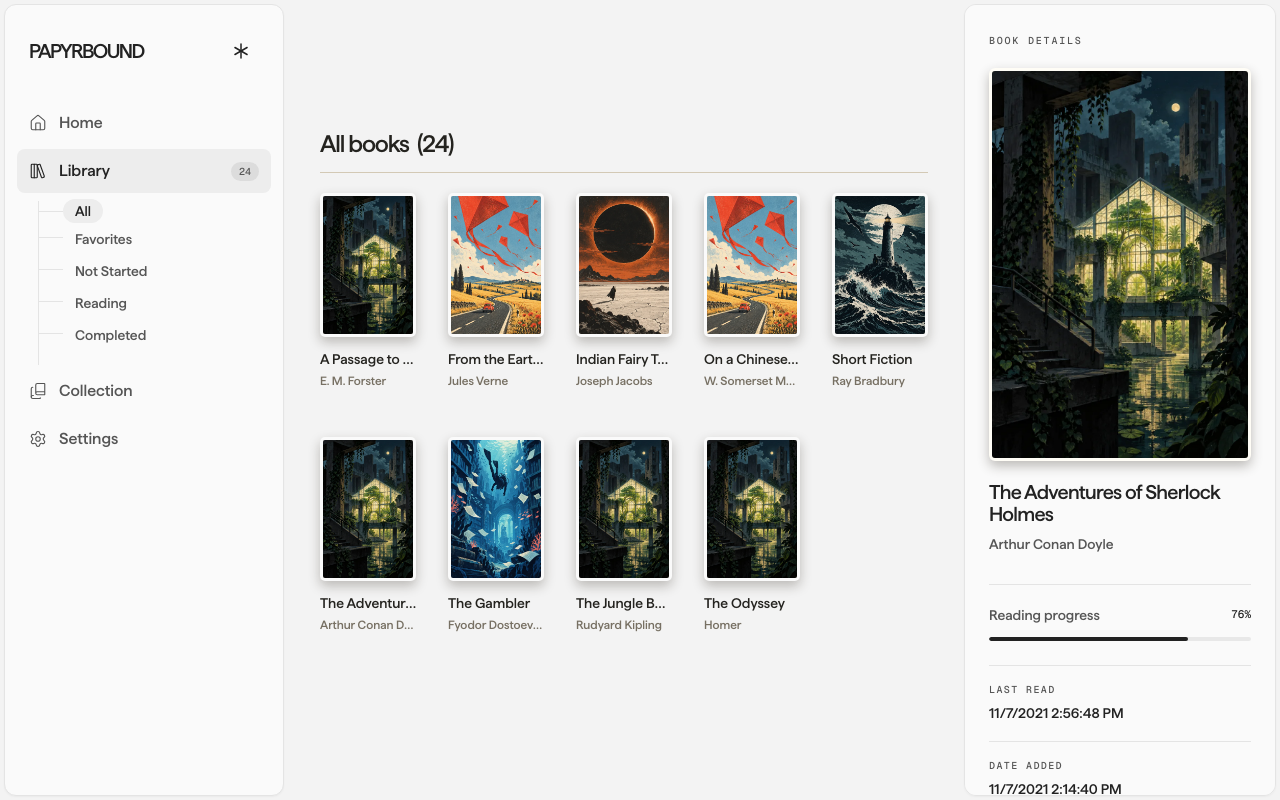
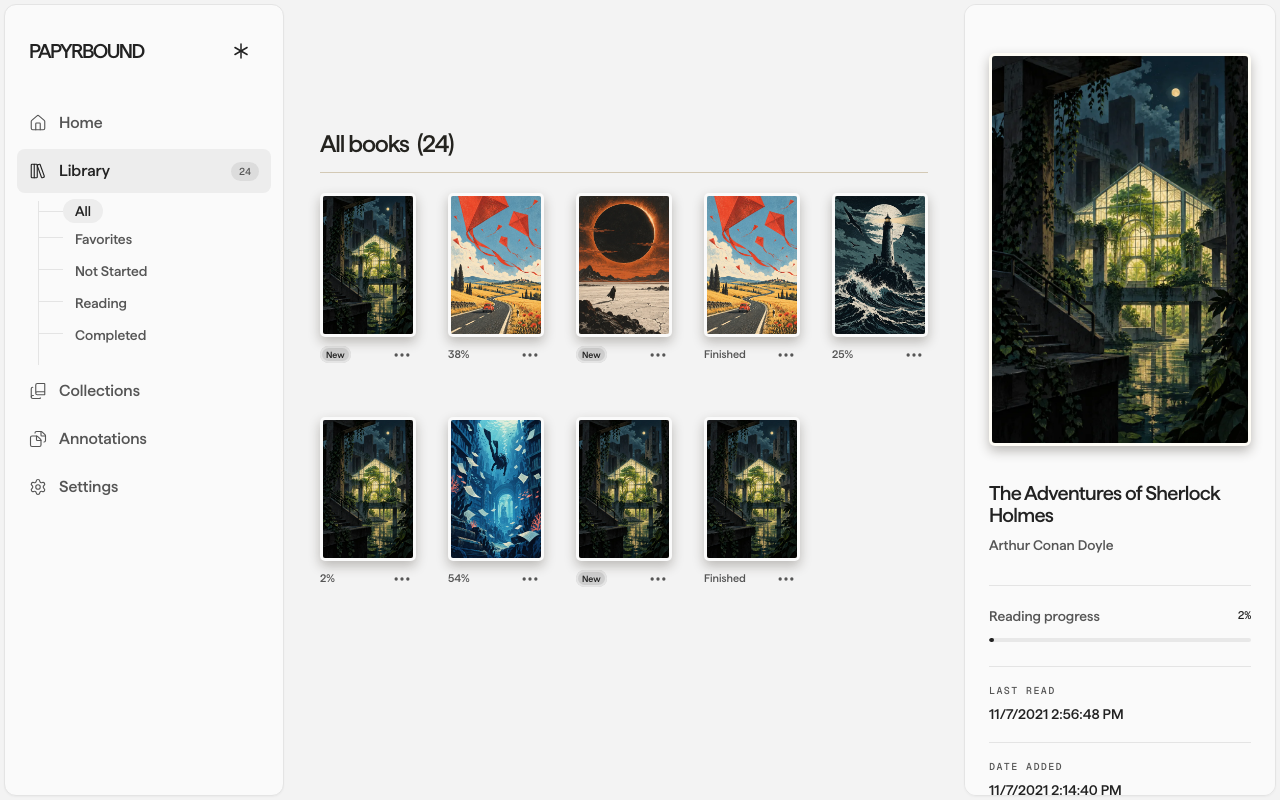
Before and after one commit to Bill10k/papyrbound, a Next.js app: page /library in a window 1280 px wide. Built offline with nearby package versions, Linux system fonts and the light colour scheme.

Commit message:
feat: Added context menu

```diff
--- a/app/(Home)/data.ts
+++ b/app/(Home)/data.ts
@@ -1,15 +1,15 @@
 export const recentReads = [
-  { title: "Ashfall", author: "Mina Osei", cover: "/covers/ashfall-01.webp", featured: true },
-  { title: "The Odyssey", author: "Homer", cover: "/covers/glass-garden-01.webp" },
-  { title: "A New Garden", author: "R. Ito", cover: "/covers/red-kites-01.webp" },
-  { title: "Night Signal", author: "Eli Navarro", cover: "/covers/night-signal-01.webp" },
-  { title: "Bedtime Stories", author: "Uncle Amon", cover: "/covers/room-193-01.webp" },
+  { title: "Ashfall", author: "Mina Osei", cover: "/covers/ashfall-01.webp", featured: true, progress: 29 },
+  { title: "The Odyssey", author: "Homer", cover: "/covers/glass-garden-01.webp", progress: 65 },
+  { title: "A New Garden", author: "R. Ito", cover: "/covers/red-kites-01.webp", progress: 100 },
+  { title: "Night Signal", author: "Eli Navarro", cover: "/covers/night-signal-01.webp", progress: 0 },
+  { title: "Bedtime Stories", author: "Uncle Amon", cover: "/covers/room-193-01.webp", progress: 100 },
 ];
 
 export const favourites = [
-  { title: "Glass Garden", author: "R. Ito", cover: "/covers/glass-garden-01.webp" },
-  { title: "Tidebound", author: "Mina Osei", cover: "/covers/tidebound-01.webp" },
-  { title: "Red Kites", author: "Eli Navarro", cover: "/covers/red-kites-01.webp" },
+  { title: "Glass Garden", author: "R. Ito", cover: "/covers/glass-garden-01.webp", progress: 0 },
+  { title: "Tidebound", author: "Mina Osei", cover: "/covers/tidebound-01.webp", progress: 67 },
+  { title: "Red Kites", author: "Eli Navarro", cover: "/covers/red-kites-01.webp", progress: 100 },
 ];
 
 
--- /dev/null
+++ b/app/annotations/page.tsx
@@ -0,0 +1,9 @@
+import React from 'react'
+
+const page = () => {
+  return (
+    <div>This is the annotations page</div>
+  )
+}
+
+export default page
--- a/app/components/sidebar/links.ts
+++ b/app/components/sidebar/links.ts
@@ -1,4 +1,4 @@
-export type SidebarLinkName = "Home" | "Library" | "Collection" | "Settings";
+export type SidebarLinkName = "Home" | "Library" | "Collections" | "Annotations" | "Settings";
 
 interface LinkProps {
   name: SidebarLinkName;
@@ -15,8 +15,12 @@ export const links: LinkProps[] = [
     path: "/library",
   },
   {
-    name: "Collection",
-    path: "/collection",
+    name: "Collections",
+    path: "/collections",
+  },
+   {
+    name: "Annotations",
+    path: "/annotations",
   },
   {
     name: "Settings",
--- a/app/components/sidebar/sidebar.tsx
+++ b/app/components/sidebar/sidebar.tsx
@@ -6,7 +6,7 @@ import { useEffect, useState } from "react";
 import { AnimatePresence, LayoutGroup, motion, useReducedMotion } from "framer-motion";
 import {
   Asterisk,
-  // EllipsisVertical,
+  StickyNotes,
   House,
   LibraryBig,
   Settings,
@@ -26,7 +26,8 @@ import {
 const navIcons: Record<SidebarLinkName, LucideIcon> = {
   Home: House,
   Library: LibraryBig,
-  Collection: BookCopy,
+  Collections: BookCopy,
+  Annotations: StickyNotes,
   Settings,
 };
 
--- a/app/library/page.tsx
+++ b/app/library/page.tsx
@@ -1,30 +1,118 @@
 "use client";
 
-import { useState } from "react";
-import { motion } from "framer-motion";
+import { useEffect, useRef, useState } from "react";
+import { AnimatePresence, motion, useReducedMotion } from "framer-motion";
 import { recentReads, favourites } from "../(Home)/data";
 import BookCover from "@/app/components/book-cover";
+import { Ellipsis } from "lucide-react";
 
 const shelfBooks = [
-  { ...favourites[0], title: "A Passage to India", author: "E. M. Forster" },
-  { ...recentReads[2], title: "From the Earth to the Moon", author: "Jules Verne" },
-  { ...recentReads[0], title: "Indian Fairy Tales", author: "Joseph Jacobs" },
-  { ...favourites[2], title: "On a Chinese Screen", author: "W. Somerset Maugham" },
-  { ...recentReads[3], title: "Short Fiction", author: "Ray Bradbury" },
-  { ...recentReads[1], title: "The Adventures of Sherlock Holmes", author: "Arthur Conan Doyle" },
-  { ...favourites[1], title: "The Gambler", author: "Fyodor Dostoevsky" },
-  { ...favourites[0], title: "The Jungle Book", author: "Rudyard Kipling" },
-  { ...recentReads[1], title: "The Odyssey", author: "Homer" },
+  {
+    ...favourites[0],
+    title: "A Passage to India",
+    author: "E. M. Forster",
+    progress: 0,
+  },
+  {
+    ...recentReads[2],
+    title: "From the Earth to the Moon",
+    author: "Jules Verne",
+    progress: 38,
+  },
+  {
+    ...recentReads[0],
+    title: "Indian Fairy Tales",
+    author: "Joseph Jacobs",
+    progress: 0,
+  },
+  {
+    ...favourites[2],
+    title: "On a Chinese Screen",
+    author: "W. Somerset Maugham",
+    progress: 100,
+  },
+  {
+    ...recentReads[3],
+    title: "Short Fiction",
+    author: "Ray Bradbury",
+    progress: 25,
+  },
+  {
+    ...recentReads[1],
+    title: "The Adventures of Sherlock Holmes",
+    author: "Arthur Conan Doyle",
+    progress: 2,
+  },
+  {
+    ...favourites[1],
+    title: "The Gambler",
+    author: "Fyodor Dostoevsky",
+    progress: 54,
+  },
+  {
+    ...favourites[0],
+    title: "The Jungle Book",
+    author: "Rudyard Kipling",
+    progress: 0,
+  },
+  { ...recentReads[1], title: "The Odyssey", author: "Homer", progress: 100 },
 ];
 
 const details = shelfBooks[5];
 
 export default function LibraryPage() {
   const [selectedBook, setSelectedBook] = useState(details.title);
-  const selectedDetails = shelfBooks.find((book) => book.title === selectedBook) ?? details;
+  const [activeMenu, setActiveMenu] = useState<string | null>(null);
+  const [hiddenBookTitles, setHiddenBookTitles] = useState<string[]>([]);
+  const menuRef = useRef<HTMLDivElement>(null);
+  const reduceMotion = useReducedMotion();
+  const [progressByTitle, setProgressByTitle] = useState<Record<string, number>>(
+    () => Object.fromEntries(shelfBooks.map((book) => [book.title, book.progress])),
+  );
+  const visibleBooks = shelfBooks.filter(
+    (book) => !hiddenBookTitles.includes(book.title),
+  );
+  const selectedDetails =
+    visibleBooks.find((book) => book.title === selectedBook) ??
+    visibleBooks[0] ??
+    details;
+  const selectedProgress = progressByTitle[selectedDetails.title] ?? selectedDetails.progress;
+
+  const removeBook = (title: string) => {
+    setHiddenBookTitles((current) => [...current, title]);
+    setActiveMenu(null);
+
+    if (title === selectedBook) {
+      const nextBook = visibleBooks.find((book) => book.title !== title);
+      if (nextBook) setSelectedBook(nextBook.title);
+    }
+  };
+
+  useEffect(() => {
+    if (!activeMenu) return;
+
+    const closeOnOutsidePress = (event: PointerEvent) => {
+      if (event.target instanceof Node && !menuRef.current?.contains(event.target)) {
+        setActiveMenu(null);
+      }
+    };
+    const closeOnEscape = (event: KeyboardEvent) => {
+      if (event.key === "Escape") setActiveMenu(null);
+    };
+
+    document.addEventListener("pointerdown", closeOnOutsidePress);
+    document.addEventListener("keydown", closeOnEscape);
+    return () => {
+      document.removeEventListener("pointerdown", closeOnOutsidePress);
+      document.removeEventListener("keydown", closeOnEscape);
+    };
+  }, [activeMenu]);
 
   return (
-    <main className="min-h-dvh overflow-hidden text-[#24231f]" aria-label="Library">
+    <main
+      className="min-h-dvh overflow-hidden text-[#24231f]"
+      aria-label="Library"
+    >
       <div className="grid min-h-dvh grid-cols-[minmax(0,1fr)_minmax(320px,0.36fr)]">
         <section className="min-w-0 px-7 pb-12 pt-16 xl:px-8">
           <div className="h-16" />
@@ -36,25 +124,137 @@ export default function LibraryPage() {
             {/* <span className="font-mono text-[10px] uppercase tracking-[0.14em] text-">09 books</span> */}
           </div>
 
-          <motion.div className="grid grid-cols-2 gap-x-8 gap-y-12 sm:grid-cols-3 xl:grid-cols-5" initial="hidden" animate="show">
-            {shelfBooks.map((book, index) => (
+          <motion.div
+            className="grid grid-cols-2 gap-x-8 gap-y-12 sm:grid-cols-3 xl:grid-cols-5"
+            initial="hidden"
+            animate="show"
+          >
+            {visibleBooks.map((book, index) => {
+              const progress = progressByTitle[book.title] ?? book.progress;
+
+              return (
+              <motion.article
+                key={`${book.title}-${index}`}
+                variants={{
+                  hidden: { opacity: 0, y: 14 },
+                  show: {
+                    opacity: 1,
+                    y: 0,
+                    transition: {
+                      delay: index * 0.045,
+                      duration: 0.35,
+                      ease: [0.22, 1, 0.36, 1],
+                    },
+                  },
+                }}
+                className="relative text-left"
+              >
                 <motion.button
                   type="button"
-                key={`${book.title}-${index}`}
-                variants={{ hidden: { opacity: 0, y: 14 }, show: { opacity: 1, y: 0, transition: { delay: index * 0.045, duration: 0.35, ease: [0.22, 1, 0.36, 1] } } }}
                   whileHover={{ y: -5 }}
                   onClick={() => setSelectedBook(book.title)}
-                className="group text-left"
+                  className="group block w-full text-left"
+                  aria-label={`View details for ${book.title}`}
                 >
                   <BookCover
                     src={book.cover}
                     title={book.title}
                     sizes="(max-width: 640px) 42vw, (max-width: 1280px) 22vw, 180px"
                   />
-                <p className="mt-3 truncate text-sm">{book.title}</p>
-                <p className="mt-1 truncate text-xs text-[#777063]">{book.author}</p>
                 </motion.button>
-            ))}
+                <div className="mt-1 grid grid-cols-[1fr_auto] items-center text-sidebar-muted">
+                  <div className="inline-block rounded-full py-1 text-[11px] text-sidebar-background">
+                    {progress === 0 ? (
+                      <span className="border-2 rounded-full text-accent-foreground  px-1 py-px text-[9px] bg-input">
+                        New
+                      </span>
+                    ) : progress === 100 ? (
+                      <span className="">
+                        Finished
+                      </span>
+                    ) : (
+                      <span className="">
+                        {progress}%
+                      </span>
+                    )}
+                  </div>
+
+                  <div
+                    ref={activeMenu === book.title ? menuRef : undefined}
+                    className="relative"
+                  >
+                    <button
+                      type="button"
+                      aria-label={`Actions for ${book.title}`}
+                      aria-expanded={activeMenu === book.title}
+                      aria-controls={`book-actions-${index}`}
+                      onClick={() =>
+                        setActiveMenu((current) =>
+                          current === book.title ? null : book.title,
+                        )
+                      }
+                      className="grid size-7 place-items-center rounded-md text-sidebar-muted transition-colors hover:bg-sidebar-accent hover:text-sidebar-foreground"
+                    >
+                      <Ellipsis aria-hidden="true" size={20} />
+                    </button>
+
+                    <AnimatePresence initial={false}>
+                      {activeMenu === book.title && (
+                        <motion.div
+                          id={`book-actions-${index}`}
+                          role="menu"
+                          initial={reduceMotion ? false : { y: 12, opacity: 0, scale: 0.92 }}
+                          animate={{ y: 0, opacity: 1, scale: 1 }}
+                          exit={reduceMotion ? { opacity: 0 } : { y: 8, opacity: 0, scale: 0.96 }}
+                          transition={{ duration: reduceMotion ? 0 : 0.18, ease: [0.16, 1, 0.3, 1] }}
+                          className="absolute right-0 z-20 mt-2 w-52 origin-top-right rounded-xl border border-sidebar-border bg-background p-2 text-sm text-sidebar-foreground shadow-[0_18px_44px_rgba(42,37,26,0.16)]"
+                        >
+                          <div className="space-y-1">
+                            <motion.button
+                              type="button"
+                              role="menuitem"
+                              whileTap={reduceMotion ? undefined : { scale: 0.98 }}
+                              onClick={() => {
+                                setSelectedBook(book.title);
+                                setActiveMenu(null);
+                              }}
+                              className="w-full rounded-md px-3 py-2.5 text-left transition-colors hover:bg-sidebar-accent"
+                            >
+                              View details
+                            </motion.button>
+                            <motion.button
+                              type="button"
+                              role="menuitem"
+                              whileTap={reduceMotion ? undefined : { scale: 0.98 }}
+                              onClick={() => {
+                                setProgressByTitle((current) => ({
+                                  ...current,
+                                  [book.title]: progress === 100 ? 0 : 100,
+                                }));
+                                setActiveMenu(null);
+                              }}
+                              className="w-full rounded-md px-3 py-2.5 text-left transition-colors hover:bg-sidebar-accent"
+                            >
+                              {progress === 100 ? "Mark as unread" : "Mark as finished"}
+                            </motion.button>
+                            <motion.button
+                              type="button"
+                              role="menuitem"
+                              whileTap={reduceMotion ? undefined : { scale: 0.98 }}
+                              onClick={() => removeBook(book.title)}
+                              className="w-full rounded-md px-3 py-2.5 text-left text-destructive transition-colors hover:bg-destructive/10"
+                            >
+                              Delete
+                            </motion.button>
+                          </div>
+                        </motion.div>
+                      )}
+                    </AnimatePresence>
+                  </div>
+                </div>
+              </motion.article>
+              );
+            })}
           </motion.div>
         </section>
 
@@ -65,10 +265,6 @@ export default function LibraryPage() {
           transition={{ duration: 0.3, ease: [0.22, 1, 0.36, 1] }}
           className="sticky top-1 m-1 flex h-[calc(100dvh-0.5rem)] min-w-0 flex-col overflow-y-auto rounded-lg border border-sidebar-border bg-sidebar px-6 pb-8 pt-7 text-sidebar-foreground shadow-xs"
         >
-          <p className="font-mono text-[10px] uppercase tracking-[0.18em] text-sidebar-muted">
-            Book details
-          </p>
-
           <div className="mt-5 flex flex-col gap-4">
             <BookCover
               src={selectedDetails.cover}
@@ -77,6 +273,7 @@ export default function LibraryPage() {
               variant="detail"
               className="w-full shrink-0"
             />
+            <div className=""></div>
             <div className="min-w-0 pt-1">
               <h2 className="text-xl leading-[1.1] tracking-[-0.035em]">
                 {selectedDetails.title}
@@ -90,28 +287,40 @@ export default function LibraryPage() {
           <div className="mt-7 border-t border-sidebar-border pt-5">
             <div className="flex items-center justify-between text-sm">
               <span className="text-sidebar-muted">Reading progress</span>
-              <span className="font-mono text-[11px] text-sidebar-foreground">76%</span>
+              <span className="font-mono text-[11px] text-sidebar-foreground">
+                {selectedProgress}%
+              </span>
             </div>
             <div className="mt-3 h-1 overflow-hidden rounded-full bg-sidebar-foreground/8">
-              <div className="h-full w-[76%] rounded-full bg-sidebar-foreground" />
+              <div
+                className="h-full rounded-full bg-sidebar-foreground"
+                style={{ width: `${selectedProgress}%` }}
+              />
             </div>
           </div>
 
           <dl className="mt-6 text-sm leading-relaxed">
             <div className="border-t border-sidebar-border py-4">
-              <dt className="font-mono text-[10px] uppercase tracking-[0.14em] text-sidebar-muted">Last read</dt>
+              <dt className="font-mono text-[10px] uppercase tracking-[0.14em] text-sidebar-muted">
+                Last read
+              </dt>
               <dd className="mt-1">11/7/2021 2:56:48 PM</dd>
             </div>
             <div className="border-t border-sidebar-border py-4">
-              <dt className="font-mono text-[10px] uppercase tracking-[0.14em] text-sidebar-muted">Date added</dt>
+              <dt className="font-mono text-[10px] uppercase tracking-[0.14em] text-sidebar-muted">
+                Date added
+              </dt>
               <dd className="mt-1">11/7/2021 2:14:40 PM</dd>
             </div>
             <div className="border-t border-sidebar-border py-4">
-              <dt className="font-mono text-[10px] uppercase tracking-[0.14em] text-sidebar-muted">About this book</dt>
-              <dd className="mt-1 text-sidebar-muted">The world’s first consulting detective investigates a variety of intriguing cases in the first Holmes short story collection.</dd>
+              <dt className="font-mono text-[10px] uppercase tracking-[0.14em] text-sidebar-muted">
+                About this book
+              </dt>
+              <dd className="mt-1 text-sidebar-muted">
+                The world’s first consulting detective investigates a variety of
+                intriguing cases in the first Holmes short story collection.
+              </dd>
             </div>
-
-
           </dl>
 
           <div className="mt-auto pt-7">
```
Also changed, not shown: app/collections/page.tsx (renamed from app/collection/page.tsx). Lines whose indentation alone changed are shown as unchanged.
